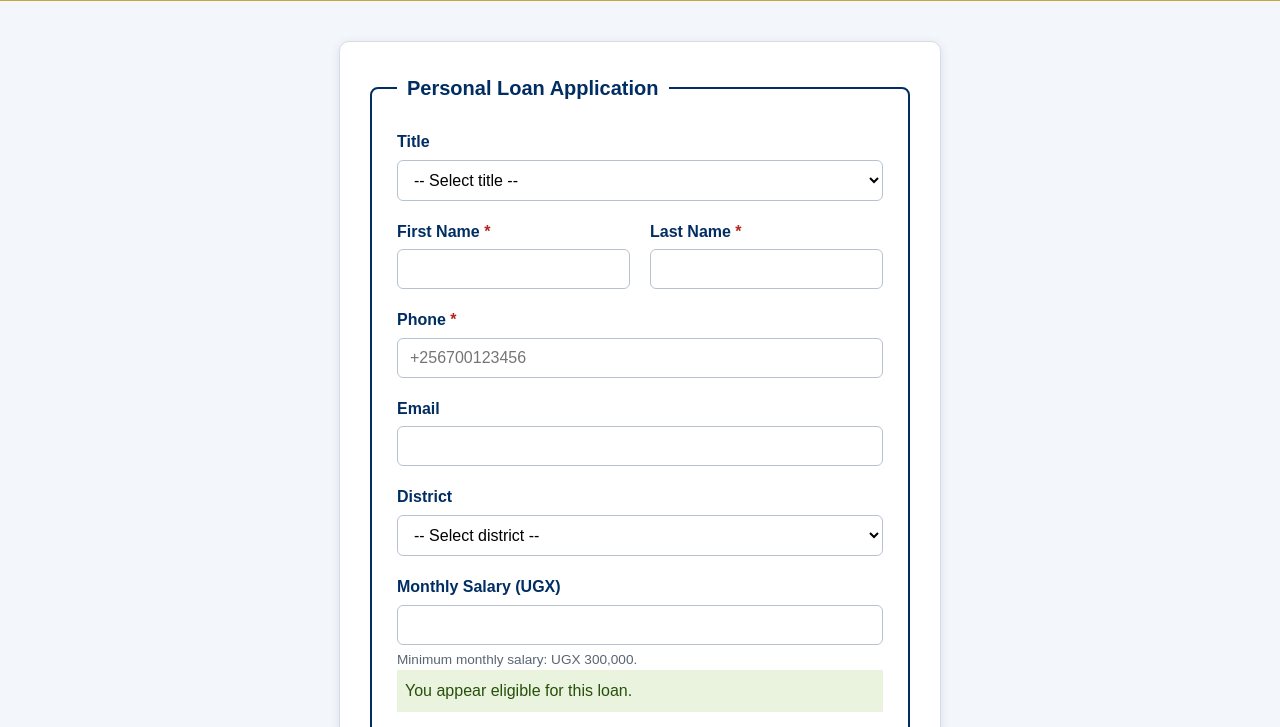
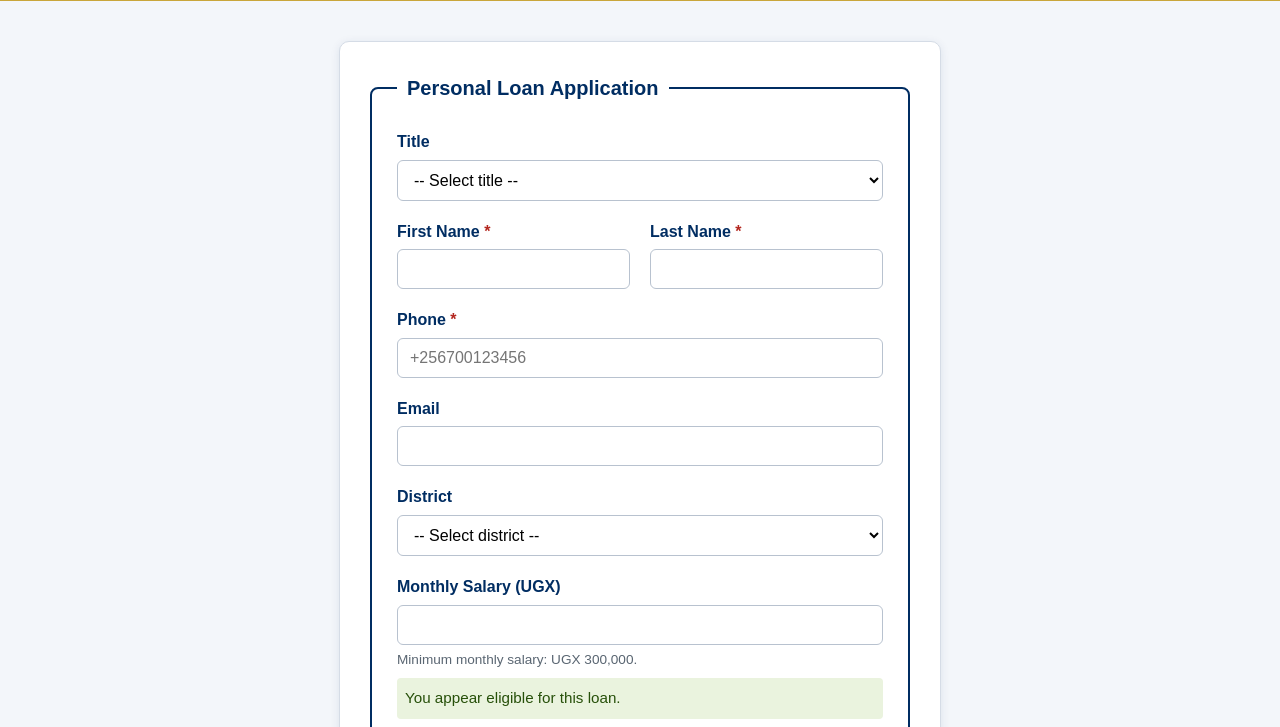
Before and after one commit to Patrickodida/stanbic-bank-uganda-loan-portal, a plain HTML site: page personal-loan.html in a window 1280 px wide. Shown: the part 72-799 px from the top of the page. Drawn offline with Linux system fonts and the light colour scheme.

Commit message:
Styles (Personal Loan Page) - Add styling to the message (eligible or not eligible)

```diff
--- a/dlac.css
+++ b/dlac.css
@@ -274,3 +274,10 @@ legend {
     color: #5A6672;
     margin-top: 4px;
 }
+
+/* Eligibility message: colours are inline in the HTML */
+.eligibility {
+    margin-top: 8px;
+    border-radius: 4px;
+    font-size: 0.95rem;
+}
```
